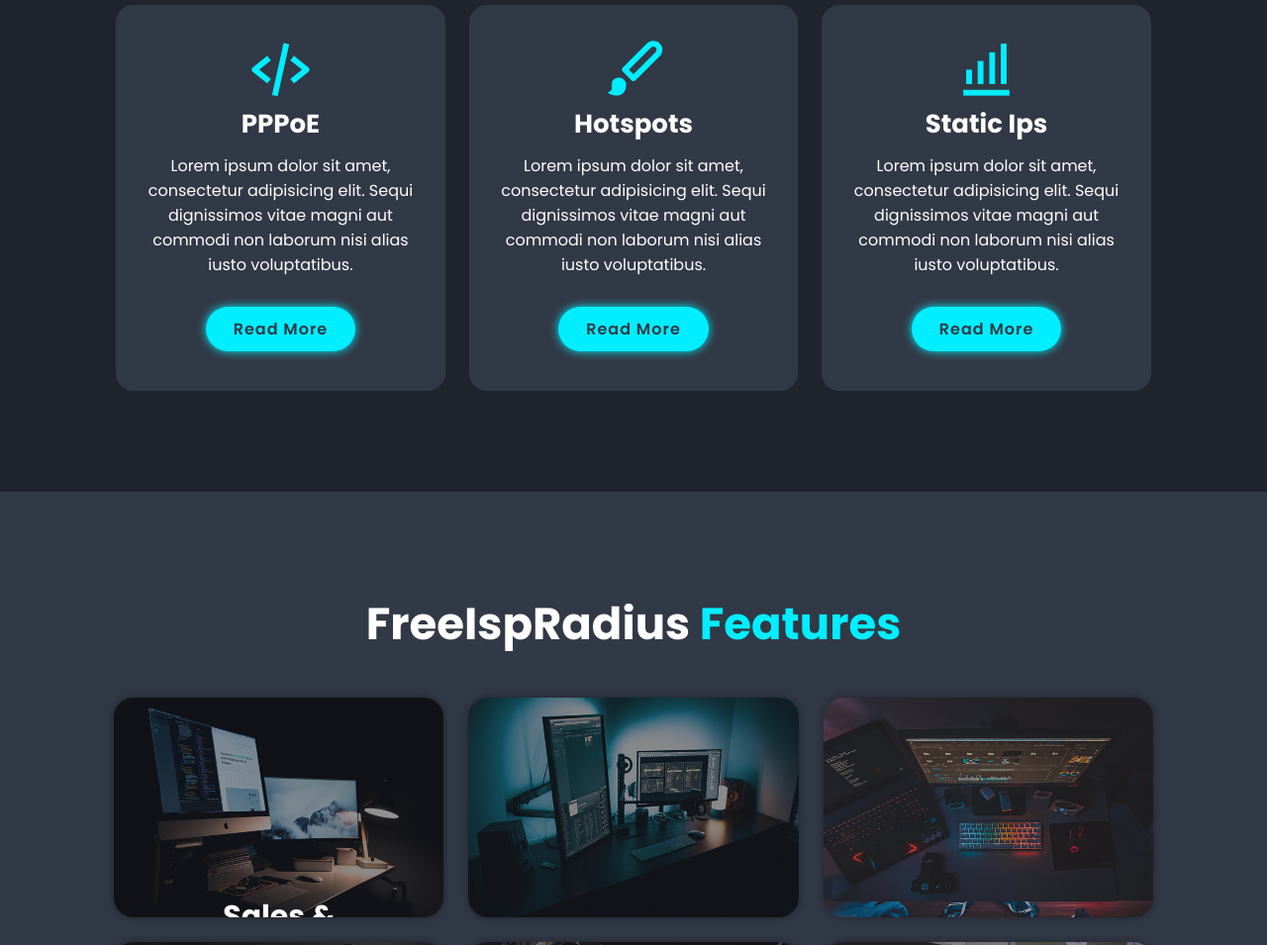
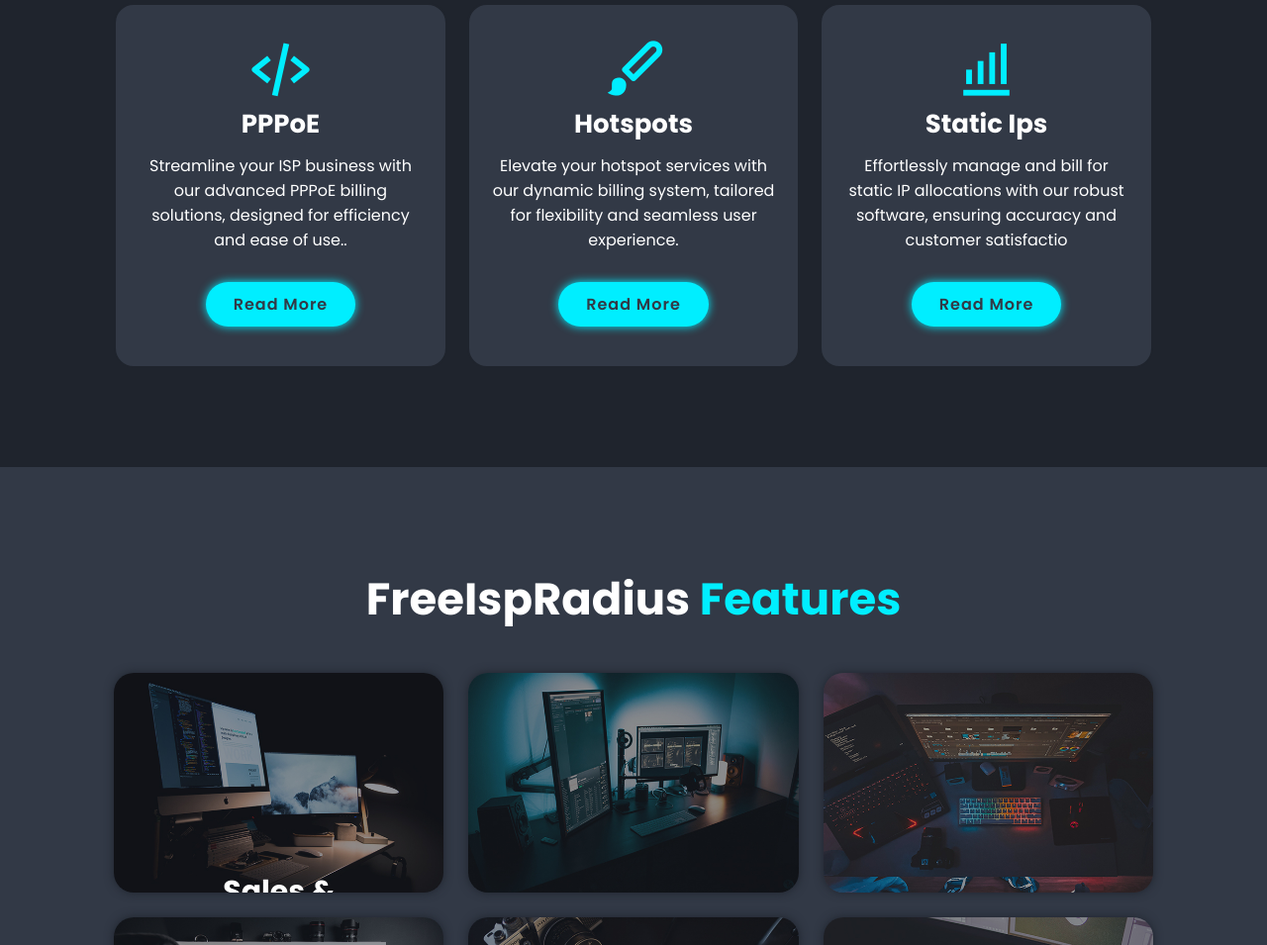
Before and after one commit to Gomez1996/landing, a plain HTML site: page index.html in a window 1280 px wide. Shown: the part 1815-2770 px from the top of the page at 99% size. Drawn offline with nearby package versions, Linux system fonts and the light colour scheme.

Commit message:
update landing page
landing page updated

```diff
--- a/index.html
+++ b/index.html
@@ -79,24 +79,24 @@
             <div class="services-box">
                 <i class='bx bx-code-alt'></i>
                 <h3>PPPoE</h3>
-                <p>Lorem ipsum dolor sit amet, consectetur adipisicing elit. Sequi dignissimos vitae magni aut commodi
-                    non laborum nisi alias iusto voluptatibus.</p>
+                <p>Streamline your ISP business with our advanced PPPoE billing solutions,
+                     designed for efficiency and ease of use..</p>
                 <a href="#" class="btn">Read More</a>
             </div>
 
             <div class="services-box">
                 <i class='bx bxs-paint'></i>
                 <h3>Hotspots</h3>
-                <p>Lorem ipsum dolor sit amet, consectetur adipisicing elit. Sequi dignissimos vitae magni aut commodi
-                    non laborum nisi alias iusto voluptatibus.</p>
+                <p>Elevate your hotspot services with our dynamic billing system,
+                     tailored for flexibility and seamless user experience.</p>
                 <a href="#" class="btn">Read More</a>
             </div>
 
             <div class="services-box">
                 <i class='bx bx-bar-chart-alt'></i>
                 <h3>Static Ips</h3>
-                <p>Lorem ipsum dolor sit amet, consectetur adipisicing elit. Sequi dignissimos vitae magni aut commodi
-                    non laborum nisi alias iusto voluptatibus.</p>
+                <p>Effortlessly manage and bill for static IP allocations with our robust software, ensuring
+                    accuracy and customer satisfactio</p>
                 <a href="#" class="btn">Read More</a>
             </div>
         </div>
```
